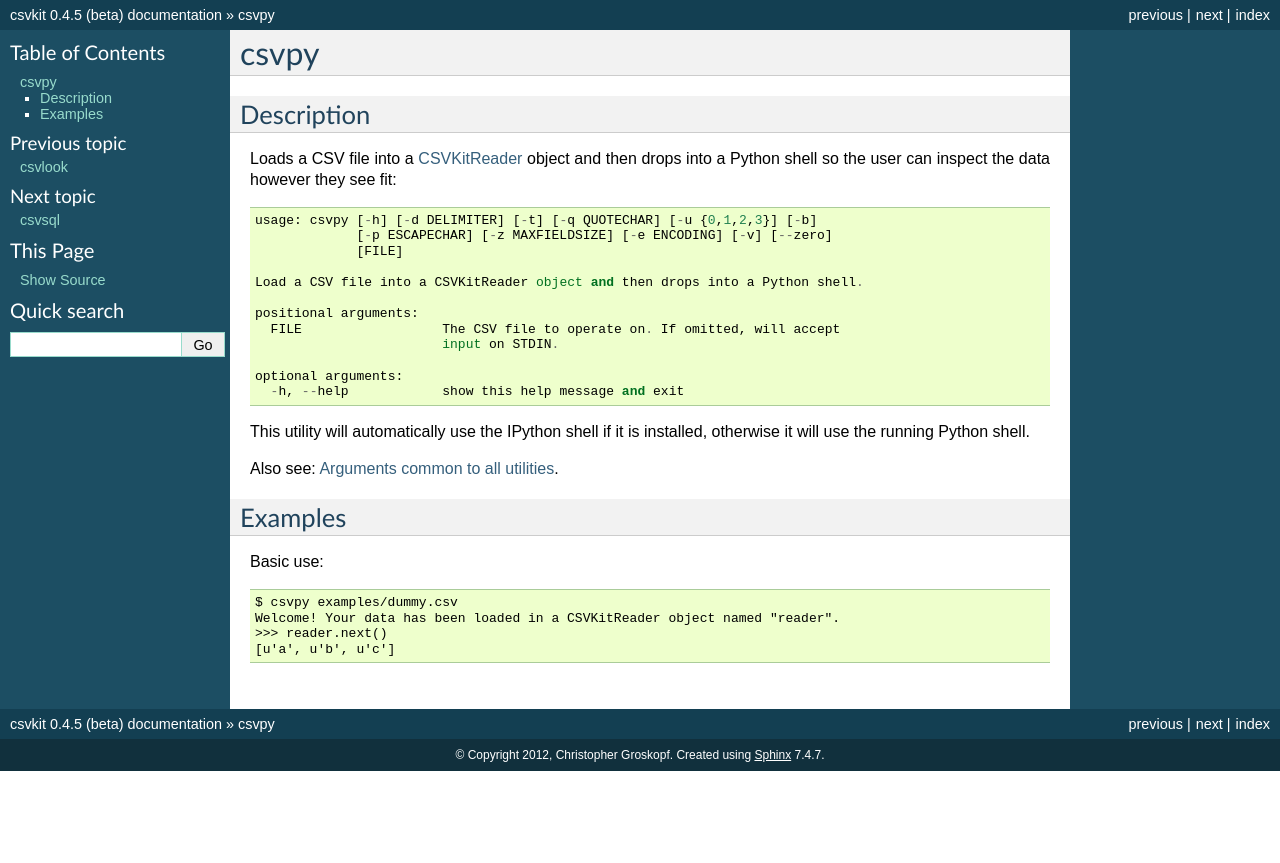
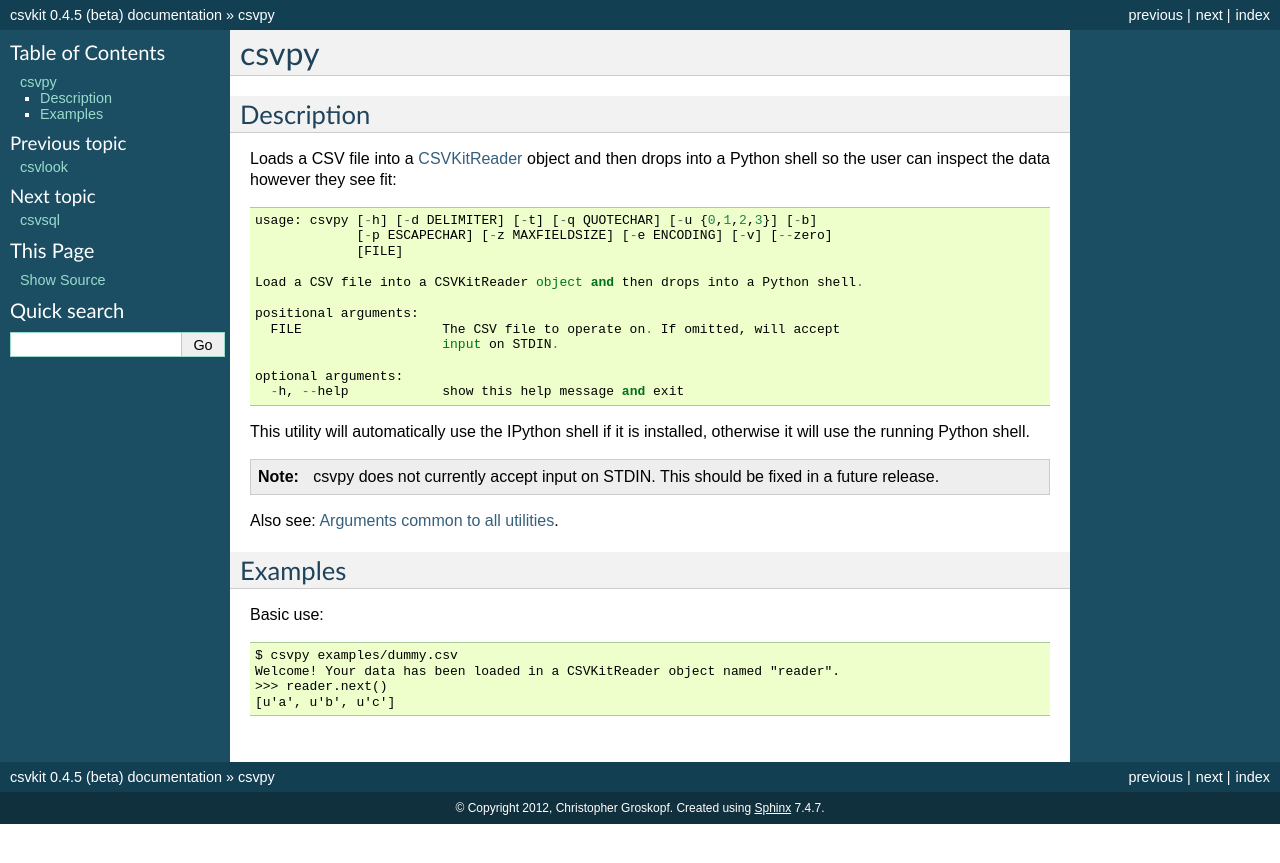
Before and after one commit to wireservice/csvkit, a Sphinx documentation site: the page built from docs/scripts/csvpy.rst, in a window 1280 px wide. Shown: the top 863 px of the page. Built offline with Sphinx 7.4.7, drawn with Linux system fonts in a browser that asks for light colours.

Commit message:
Update CHANGELOG.

```diff
--- a/docs/scripts/csvpy.rst
+++ b/docs/scripts/csvpy.rst
@@ -22,6 +22,10 @@
 
 This utility will automatically use the IPython shell if it is installed, otherwise it will use the running Python shell.
 
+.. note::
+
+    csvpy does not currently accept input on STDIN. This should be fixed in a future release.
+
 Also see: :doc:`common_arguments`.
 
 Examples
```
Also changed, not shown: 1 other file.
